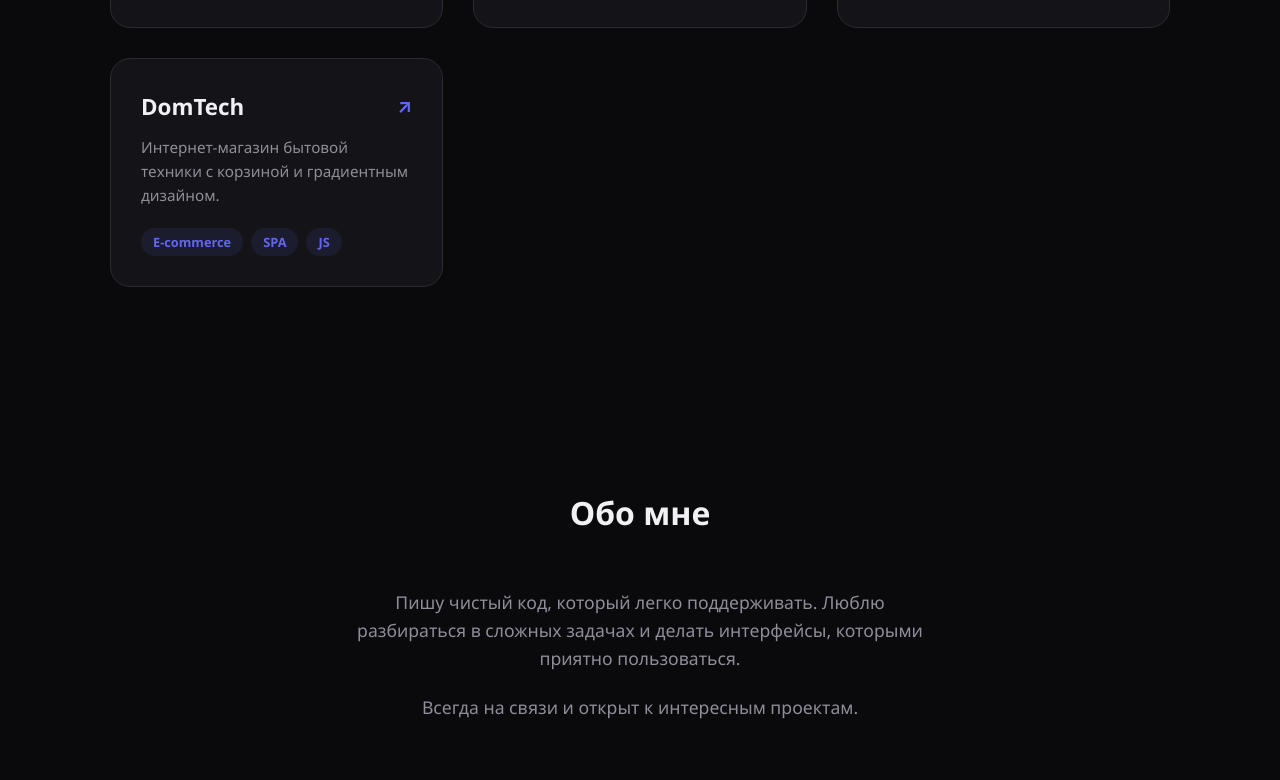
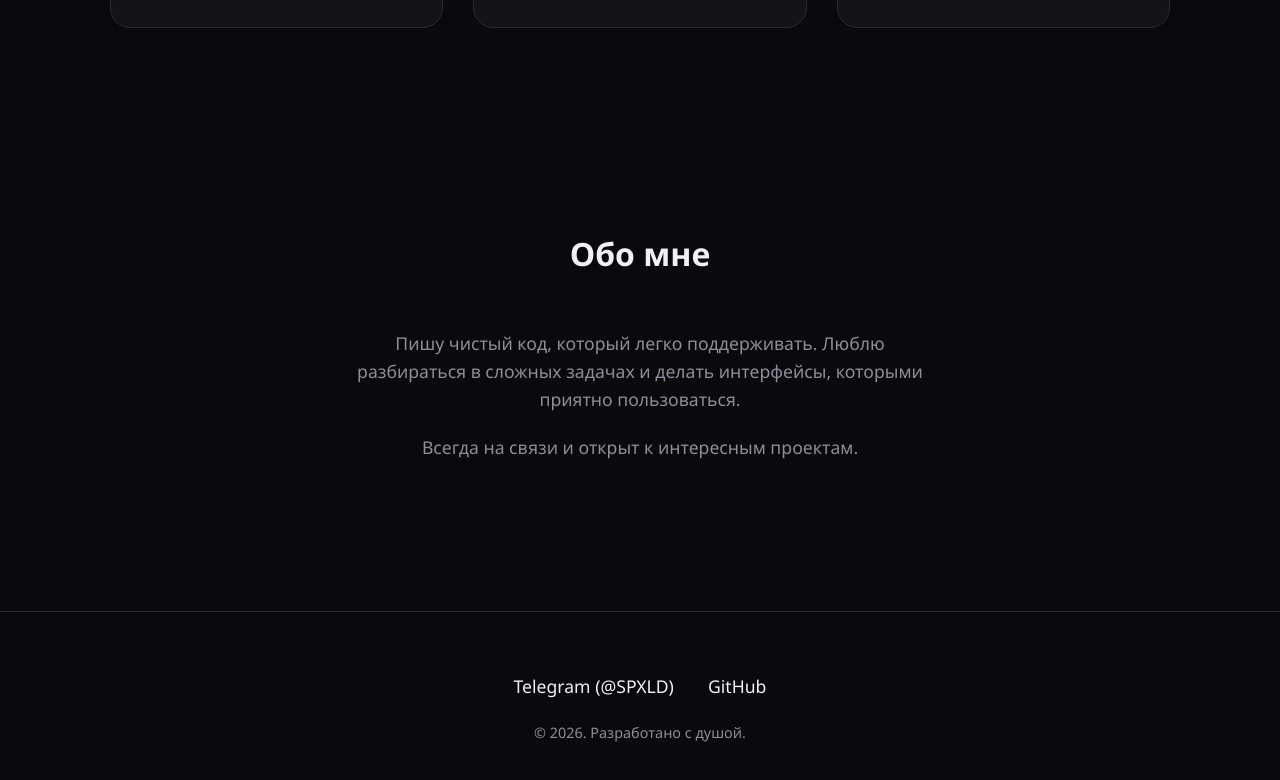
Before and after one commit to Xayryedel/partfolio, a plain HTML site: page index.html in a window 1280 px wide. Shown: the part 1620-2400 px from the top of the page. Drawn offline with nearby package versions, Linux system fonts and the light colour scheme.

Commit message:
Update index.html

```diff
--- a/index.html
+++ b/index.html
@@ -279,16 +279,6 @@
                 </div>
             </a>
 
-            <a href="https://xayryedel.github.io/DomTech/" target="_blank" class="project-card">
-                <div class="project-title">DomTech <span>↗</span></div>
-                <div class="project-desc">Интернет-магазин бытовой техники с корзиной и градиентным дизайном.</div>
-                <div class="project-stack">
-                    <span class="tag">E-commerce</span>
-                    <span class="tag">SPA</span>
-                    <span class="tag">JS</span>
-                </div>
-            </a>
-
         </div>
     </section>
 
```
